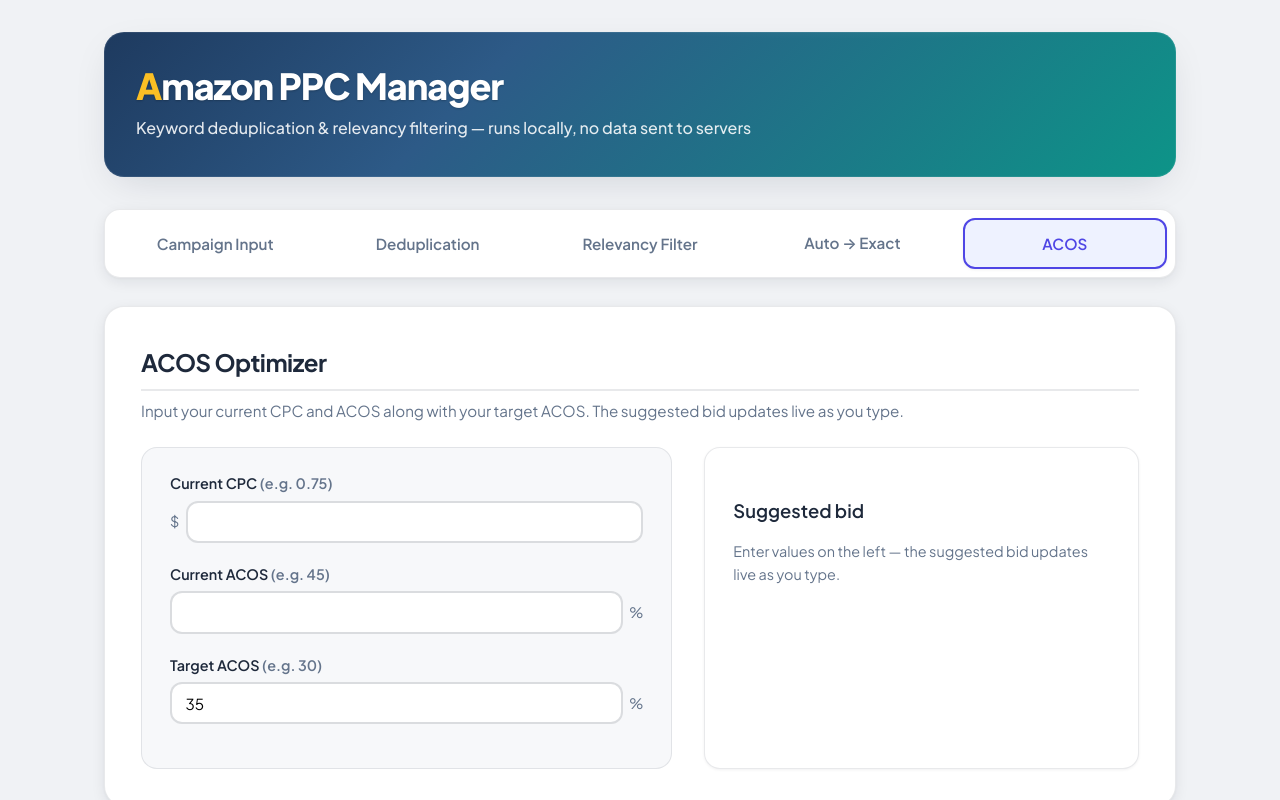
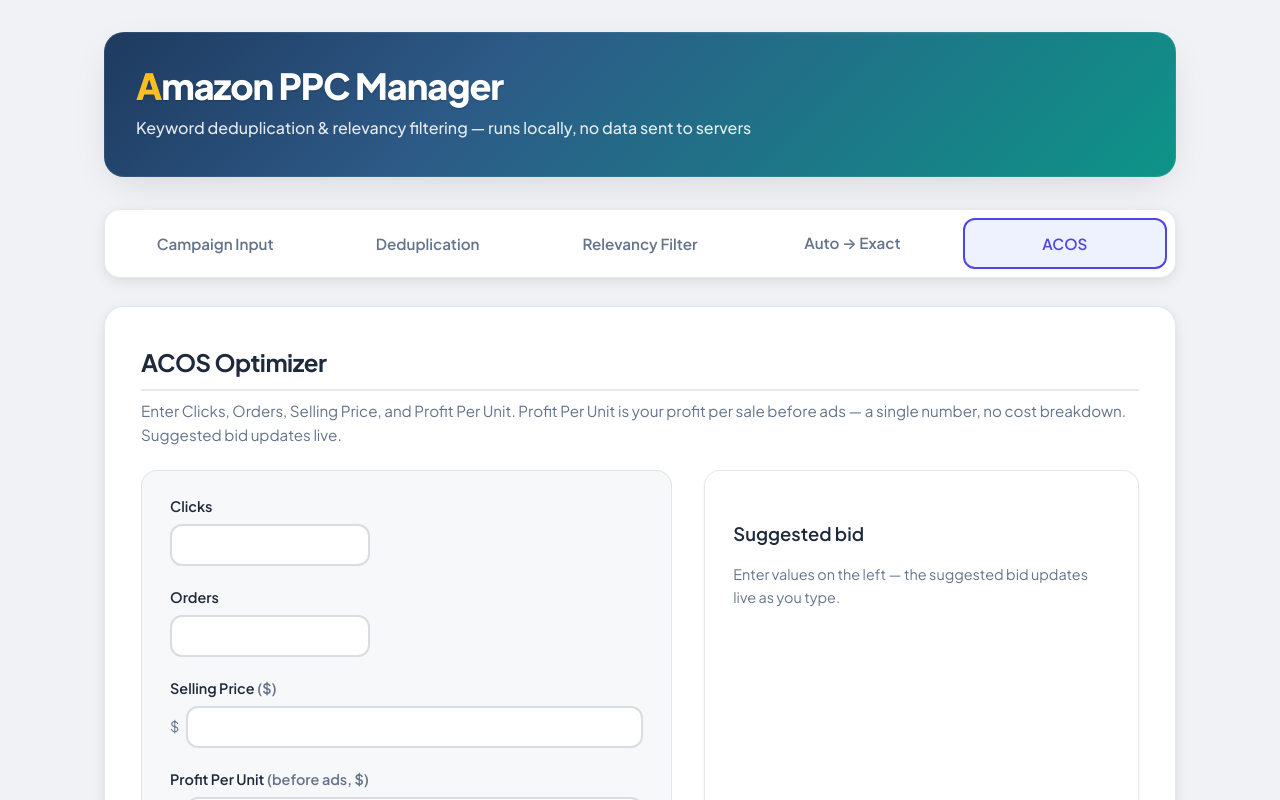
Before and after one commit to Sinaepanah/ppc-optimization-management, a React (Vite) app: page / in a window 1280 px wide. Both pictures are taken after a click on the button "ACOS". Shown: the top 800 px of the page. Built offline with nearby package versions, Linux system fonts and the light colour scheme; no server answers.

Commit message:
ACOS Optimizer: new inputs (Clicks, Orders, Selling Price, Profit Per Unit), profit-based + ACOS-based max CPC, low-data protection
Co-authored-by: Cursor <cursoragent@cursor.com>

```diff
--- a/src/App.css
+++ b/src/App.css
@@ -1375,6 +1375,23 @@ input[type="file"]::file-selector-button:hover {
   margin-bottom: 0.35rem;
 }
 
+.acos-field > input {
+  width: 100%;
+  max-width: 200px;
+  padding: 0.6rem 0.85rem;
+  font-size: 0.95rem;
+  font-family: var(--font-sans);
+  border-radius: var(--radius-md);
+  border: 2px solid var(--color-border-strong);
+  background: var(--color-surface);
+}
+
+.acos-field > input:focus {
+  outline: none;
+  border-color: var(--color-primary);
+  box-shadow: 0 0 0 4px rgba(79, 70, 229, 0.12);
+}
+
 .acos-input-with-prefix,
 .acos-input-with-suffix {
   display: flex;
@@ -1391,6 +1408,13 @@ input[type="file"]::file-selector-button:hover {
   border-radius: var(--radius-md);
   border: 2px solid var(--color-border-strong);
   background: var(--color-surface);
+}
+
+.acos-input-with-prefix input:focus,
+.acos-input-with-suffix input:focus {
+  outline: none;
+  border-color: var(--color-primary);
+  box-shadow: 0 0 0 4px rgba(79, 70, 229, 0.12);
 }
 
 .acos-prefix,
@@ -1423,6 +1447,52 @@ input[type="file"]::file-selector-button:hover {
   color: var(--color-accent);
 }
 
+.acos-result-grid {
+  display: flex;
+  flex-direction: column;
+  gap: 0.75rem;
+  margin-bottom: 1rem;
+}
+
+.acos-result-grid p {
+  margin: 0;
+  display: flex;
+  flex-direction: column;
+  gap: 0.2rem;
+}
+
+.acos-result-label {
+  font-size: 0.85rem;
+  font-weight: 600;
+  color: var(--color-text-muted);
+}
+
+.acos-result-final {
+  margin-top: 0.5rem !important;
+  padding-top: 0.75rem;
+  border-top: 2px solid var(--color-border);
+}
+
+.acos-result-final .acos-result-label {
+  color: var(--color-primary);
+}
+
+.acos-low-data {
+  margin: 0;
+  font-size: 0.9rem;
+  color: var(--color-warning);
+}
+
+.acos-validation {
+  margin-top: 1rem;
+}
+
+.acos-validation-error {
+  margin: 0 0 0.35rem;
+  font-size: 0.9rem;
+  color: var(--color-danger);
+}
+
 @media (max-width: 900px) {
   .acos-grid {
     grid-template-columns: minmax(0, 1fr);
--- a/src/acos/AcosPage.tsx
+++ b/src/acos/AcosPage.tsx
@@ -1,113 +1,121 @@
 import { useMemo, useState } from 'react'
+import { calculateSuggestedBid, validateAcosInputs } from './utils/calculator'
 
 interface AcosInputs {
-  currentCpc: string
-  currentAcos: string
+  clicks: string
+  orders: string
+  sellingPrice: string
+  profitPerUnit: string
   targetAcos: string
-}
-
-interface AcosResult {
-  recommendedCpc: number
-  percentChange: number
-}
-
-function computeAcosRecommendation(currentCpc: number, currentAcos: number, targetAcos: number): AcosResult | null {
-  if (currentCpc <= 0 || currentAcos <= 0 || targetAcos <= 0) return null
-
-  // Simple proportional rule of thumb:
-  // If conversion rate and AOV stay similar, ACOS moves roughly in proportion to CPC.
-  // New CPC ~= current CPC * (target ACOS / current ACOS)
-  const ratio = targetAcos / currentAcos
-  const recommendedCpc = currentCpc * ratio
-  const percentChange = ((recommendedCpc - currentCpc) / currentCpc) * 100
-
-  return { recommendedCpc, percentChange }
 }
 
 export function AcosPage() {
   const [inputs, setInputs] = useState<AcosInputs>({
-    currentCpc: '',
-    currentAcos: '',
+    clicks: '',
+    orders: '',
+    sellingPrice: '',
+    profitPerUnit: '',
     targetAcos: '35',
   })
 
   const parsed = useMemo(() => {
-    const currentCpc = parseFloat(inputs.currentCpc.replace(',', '.'))
-    const currentAcos = parseFloat(inputs.currentAcos.replace(',', '.'))
-    const targetAcos = parseFloat(inputs.targetAcos.replace(',', '.'))
-    return { currentCpc, currentAcos, targetAcos }
+    const parse = (s: string) => parseFloat(String(s).replace(',', '.')) || 0
+    return {
+      clicks: parse(inputs.clicks),
+      orders: parse(inputs.orders),
+      sellingPrice: parse(inputs.sellingPrice),
+      profitPerUnit: parse(inputs.profitPerUnit),
+      targetAcosPct: parse(inputs.targetAcos),
+    }
   }, [inputs])
 
-  const canCalculate =
-    Number.isFinite(parsed.currentCpc) &&
-    parsed.currentCpc > 0 &&
-    Number.isFinite(parsed.currentAcos) &&
-    parsed.currentAcos > 0 &&
-    Number.isFinite(parsed.targetAcos) &&
-    parsed.targetAcos > 0
-
-  const result = useMemo(
-    () => (canCalculate ? computeAcosRecommendation(parsed.currentCpc, parsed.currentAcos, parsed.targetAcos) : null),
-    [canCalculate, parsed.currentCpc, parsed.currentAcos, parsed.targetAcos]
+  const validationErrors = useMemo(
+    () => validateAcosInputs({ ...parsed, targetAcosPct: parsed.targetAcosPct }),
+    [parsed]
   )
 
-  const changeLabel =
-    result && result.percentChange !== 0
-      ? result.percentChange > 0
-        ? `Increase CPC by approximately ${result.percentChange.toFixed(1)}%`
-        : `Decrease CPC by approximately ${Math.abs(result.percentChange).toFixed(1)}%`
-      : null
+  const result = useMemo(() => {
+    if (validationErrors.length > 0) return null
+    return calculateSuggestedBid({ ...parsed, targetAcosPct: parsed.targetAcosPct })
+  }, [parsed, validationErrors.length])
+
+  const canCalculate = validationErrors.length === 0
 
   return (
     <div className="acos-tab">
       <section className="panel">
         <h2>ACOS Optimizer</h2>
         <p className="panel-desc">
-          Input your current CPC and ACOS along with your target ACOS. The suggested bid updates live as you type.
+          Enter Clicks, Orders, Selling Price, and Profit Per Unit. Profit Per Unit is your profit per sale before ads
+          — a single number, no cost breakdown. Suggested bid updates live.
         </p>
 
         <div className="acos-grid">
           <div className="acos-form">
             <div className="acos-field">
-              <label htmlFor="acos-current-cpc">
-                Current CPC
-                <span className="muted"> (e.g. 0.75)</span>
+              <label htmlFor="acos-clicks">Clicks</label>
+              <input
+                id="acos-clicks"
+                type="number"
+                step="1"
+                min="1"
+                value={inputs.clicks}
+                onChange={(e) => setInputs((prev) => ({ ...prev, clicks: e.target.value }))}
+              />
+            </div>
+
+            <div className="acos-field">
+              <label htmlFor="acos-orders">Orders</label>
+              <input
+                id="acos-orders"
+                type="number"
+                step="1"
+                min="0"
+                value={inputs.orders}
+                onChange={(e) => setInputs((prev) => ({ ...prev, orders: e.target.value }))}
+              />
+            </div>
+
+            <div className="acos-field">
+              <label htmlFor="acos-selling-price">
+                Selling Price
+                <span className="muted"> ($)</span>
               </label>
               <div className="acos-input-with-prefix">
                 <span className="acos-prefix">$</span>
                 <input
-                  id="acos-current-cpc"
+                  id="acos-selling-price"
                   type="number"
                   step="0.01"
                   min="0"
-                  value={inputs.currentCpc}
-                  onChange={(e) => setInputs((prev) => ({ ...prev, currentCpc: e.target.value }))}
+                  value={inputs.sellingPrice}
+                  onChange={(e) => setInputs((prev) => ({ ...prev, sellingPrice: e.target.value }))}
                 />
               </div>
             </div>
 
             <div className="acos-field">
-              <label htmlFor="acos-current-acos">
-                Current ACOS
-                <span className="muted"> (e.g. 45)</span>
+              <label htmlFor="acos-profit-per-unit">
+                Profit Per Unit
+                <span className="muted"> (before ads, $)</span>
               </label>
-              <div className="acos-input-with-suffix">
+              <div className="acos-input-with-prefix">
+                <span className="acos-prefix">$</span>
                 <input
-                  id="acos-current-acos"
+                  id="acos-profit-per-unit"
                   type="number"
-                  step="0.1"
+                  step="0.01"
                   min="0"
-                  value={inputs.currentAcos}
-                  onChange={(e) => setInputs((prev) => ({ ...prev, currentAcos: e.target.value }))}
+                  value={inputs.profitPerUnit}
+                  onChange={(e) => setInputs((prev) => ({ ...prev, profitPerUnit: e.target.value }))}
                 />
-                <span className="acos-suffix">%</span>
               </div>
             </div>
 
             <div className="acos-field">
               <label htmlFor="acos-target-acos">
                 Target ACOS
-                <span className="muted"> (e.g. 30)</span>
+                <span className="muted"> (%)</span>
               </label>
               <div className="acos-input-with-suffix">
                 <input
@@ -121,22 +129,43 @@ export function AcosPage() {
                 <span className="acos-suffix">%</span>
               </div>
             </div>
+
+            {validationErrors.length > 0 && (
+              <div className="acos-validation">
+                {validationErrors.map((e) => (
+                  <p key={e.field} className="acos-validation-error">
+                    {e.message}
+                  </p>
+                ))}
+              </div>
+            )}
           </div>
 
           <div className="acos-result">
             <h3>Suggested bid</h3>
             {result ? (
               <>
-                <p className="acos-result-main">
-                  Recommended CPC:{' '}
-                  <strong>${result.recommendedCpc.toFixed(2)}</strong>{' '}
-                  <span className="muted">(from ${parsed.currentCpc.toFixed(2)})</span>
-                </p>
-                {changeLabel && <p className="acos-result-change">{changeLabel}</p>}
-                <p className="muted">
-                  Rule of thumb: if your conversion rate and average order value stay similar, ACOS moves roughly in
-                  proportion to CPC. This recommendation scales your bid from your current ACOS toward your target ACOS.
-                </p>
+                <div className="acos-result-grid">
+                  <p>
+                    <span className="acos-result-label">CVR</span>
+                    <strong>{(result.cvr * 100).toFixed(2)}%</strong>
+                  </p>
+                  <p>
+                    <span className="acos-result-label">Max CPC (ACOS)</span>
+                    <strong>${result.maxCpcAcos.toFixed(2)}</strong>
+                  </p>
+                  <p>
+                    <span className="acos-result-label">Max CPC (Profit)</span>
+                    <strong>${result.maxCpcProfit.toFixed(2)}</strong>
+                  </p>
+                  <p className="acos-result-final">
+                    <span className="acos-result-label">Suggested Bid</span>
+                    <strong>${result.suggestedBid.toFixed(2)}</strong>
+                  </p>
+                </div>
+                {result.lowDataApplied && (
+                  <p className="acos-low-data">Low data protection applied (clicks &lt; 20): bid reduced by 30%.</p>
+                )}
               </>
             ) : (
               <p className="muted">Enter values on the left — the suggested bid updates live as you type.</p>
--- /dev/null
+++ b/src/acos/utils/calculator.ts
@@ -0,0 +1,95 @@
+/**
+ * ACOS Suggested Bid Calculator
+ * Pure calculation logic — no UI.
+ */
+
+export interface AcosCalculatorInputs {
+  clicks: number
+  orders: number
+  sellingPrice: number
+  profitPerUnit: number
+  targetAcosPct: number
+}
+
+export interface AcosCalculatorResult {
+  cvr: number
+  maxCpcAcos: number
+  maxCpcProfit: number
+  suggestedBid: number
+  lowDataApplied: boolean
+}
+
+export interface AcosValidationError {
+  field: string
+  message: string
+}
+
+/**
+ * Validates inputs. Returns array of errors (empty if valid).
+ */
+export function validateAcosInputs(inputs: AcosCalculatorInputs): AcosValidationError[] {
+  const errors: AcosValidationError[] = []
+
+  if (!Number.isFinite(inputs.clicks) || inputs.clicks <= 0) {
+    errors.push({ field: 'clicks', message: 'Clicks must be greater than 0' })
+  }
+  if (!Number.isFinite(inputs.orders) || inputs.orders < 0) {
+    errors.push({ field: 'orders', message: 'Orders must be 0 or greater' })
+  }
+  if (inputs.orders > inputs.clicks) {
+    errors.push({ field: 'orders', message: 'Orders cannot exceed Clicks' })
+  }
+  if (!Number.isFinite(inputs.sellingPrice) || inputs.sellingPrice <= 0) {
+    errors.push({ field: 'sellingPrice', message: 'Selling Price must be greater than 0' })
+  }
+  if (!Number.isFinite(inputs.profitPerUnit) || inputs.profitPerUnit <= 0) {
+    errors.push({ field: 'profitPerUnit', message: 'Profit Per Unit must be greater than 0' })
+  }
+  if (!Number.isFinite(inputs.targetAcosPct) || inputs.targetAcosPct <= 0) {
+    errors.push({ field: 'targetAcosPct', message: 'Target ACOS must be greater than 0' })
+  }
+
+  return errors
+}
+
+/**
+ * Calculates suggested bid using ACOS and profit constraints.
+ *
+ * Step 1: CVR = Orders / Clicks
+ * Step 2: MaxCPC_ACOS = (TargetACOS/100) × SellingPrice × CVR
+ * Step 3: MaxCPC_Profit = ProfitPerUnit × CVR
+ * Step 4: SuggestedBid = min(MaxCPC_ACOS, MaxCPC_Profit)
+ * Step 5: If Clicks < 20: SuggestedBid *= 0.7 (low data protection)
+ */
+export function calculateSuggestedBid(inputs: AcosCalculatorInputs): AcosCalculatorResult | null {
+  const errors = validateAcosInputs(inputs)
+  if (errors.length > 0) return null
+
+  const { clicks, orders, sellingPrice, profitPerUnit, targetAcosPct } = inputs
+
+  // Step 1: CVR
+  const cvr = orders / clicks
+
+  // Step 2: MaxCPC_ACOS (TargetACOS as percentage, e.g. 35 → 0.35)
+  const maxCpcAcos = (targetAcosPct / 100) * sellingPrice * cvr
+
+  // Step 3: MaxCPC_Profit
+  const maxCpcProfit = profitPerUnit * cvr
+
+  // Step 4: Final = minimum of both
+  let suggestedBid = Math.min(maxCpcAcos, maxCpcProfit)
+
+  // Step 5: Low data protection
+  const lowDataApplied = clicks < 20
+  if (lowDataApplied) {
+    suggestedBid *= 0.7
+  }
+
+  return {
+    cvr: Math.round(cvr * 10000) / 10000, // 4 decimal places for display
+    maxCpcAcos: Math.round(maxCpcAcos * 100) / 100,
+    maxCpcProfit: Math.round(maxCpcProfit * 100) / 100,
+    suggestedBid: Math.round(suggestedBid * 100) / 100,
+    lowDataApplied,
+  }
+}
```
Also changed, not shown: 1 other file (tests, documents, lock files or other folders).
